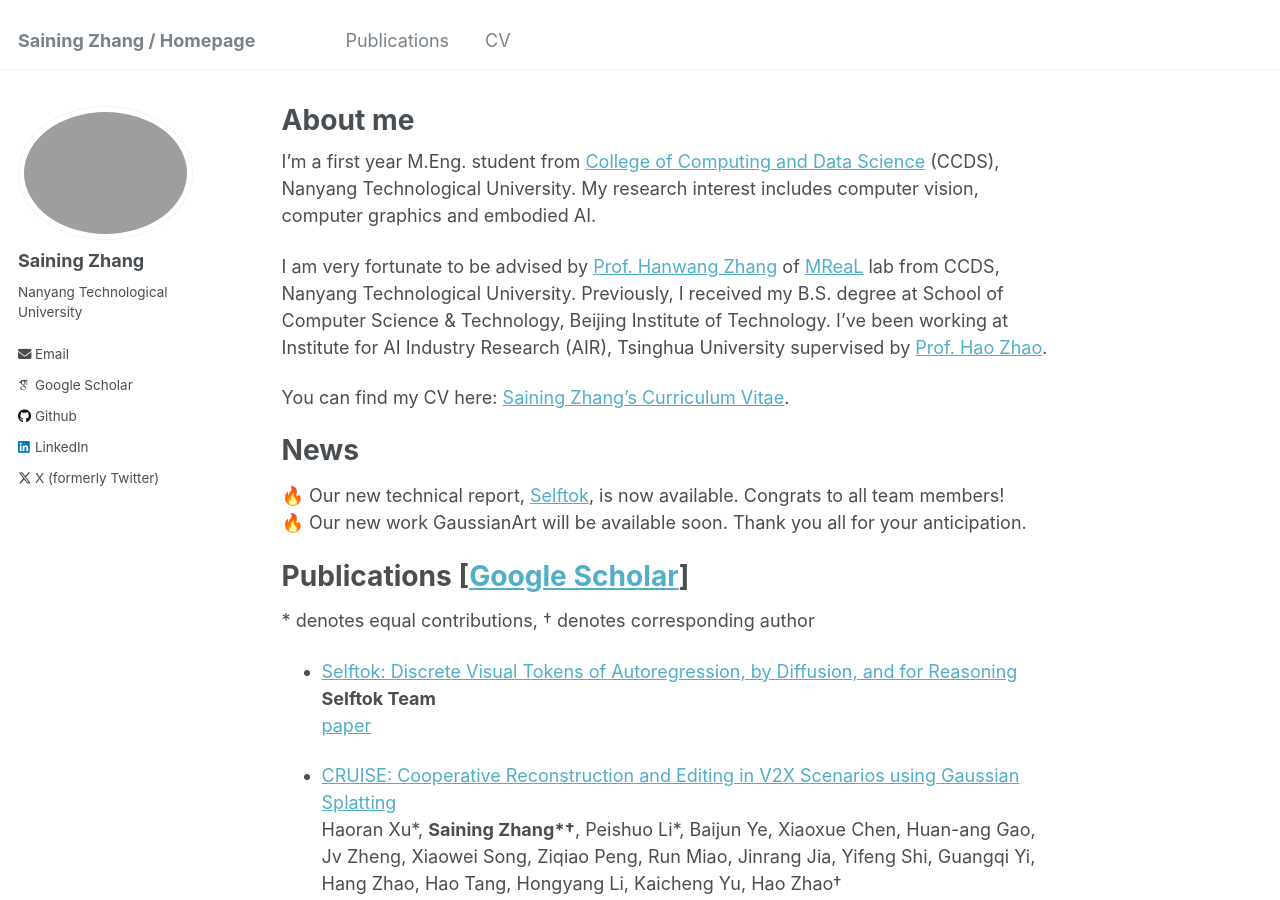
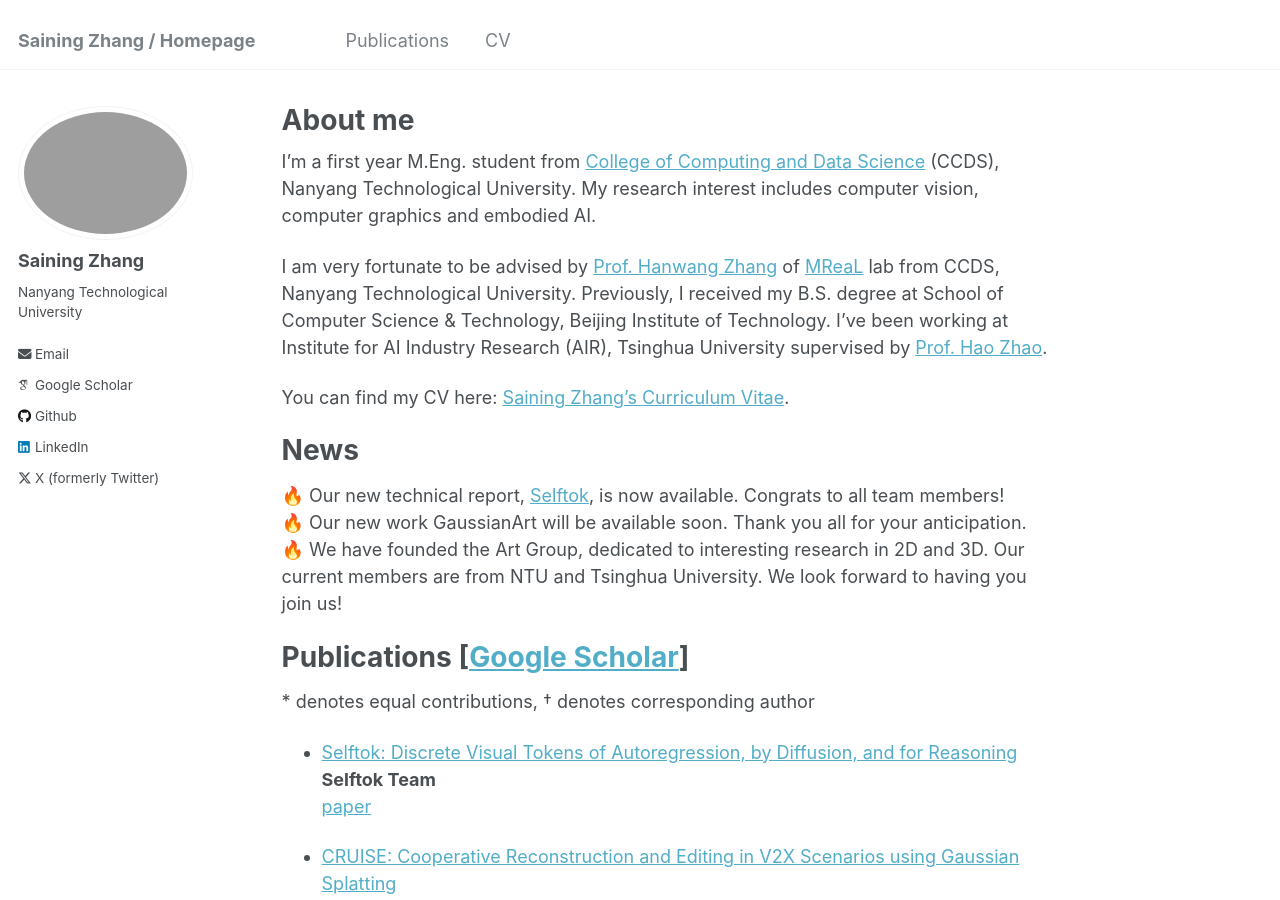
Before and after one commit to SainingZhang/SainingZhang.github.io, a Jekyll site: the page built from _pages/about.md, in a window 1280 px wide and 900 px high. Built offline with Jekyll 4.4.1, drawn with Linux system fonts in a browser that asks for light colours; some web fonts are replaced.

Commit message:
Update about.md

```diff
--- a/_pages/about.md
+++ b/_pages/about.md
@@ -17,6 +17,7 @@ News
 ======
 🔥 Our new technical report, [Selftok](https://selftok-team.github.io/report/), is now available. Congrats to all team members!<br>
 🔥 Our new work GaussianArt will be available soon. Thank you all for your anticipation.
+🔥 We have founded the Art Group, dedicated to interesting research in 2D and 3D. Our current members are from NTU and Tsinghua University. We look forward to having you join us!
 
 Publications \[[Google Scholar](https://scholar.google.com/citations?user=P4efBMcAAAAJ&hl=zh-CN)\]
 ======
```
